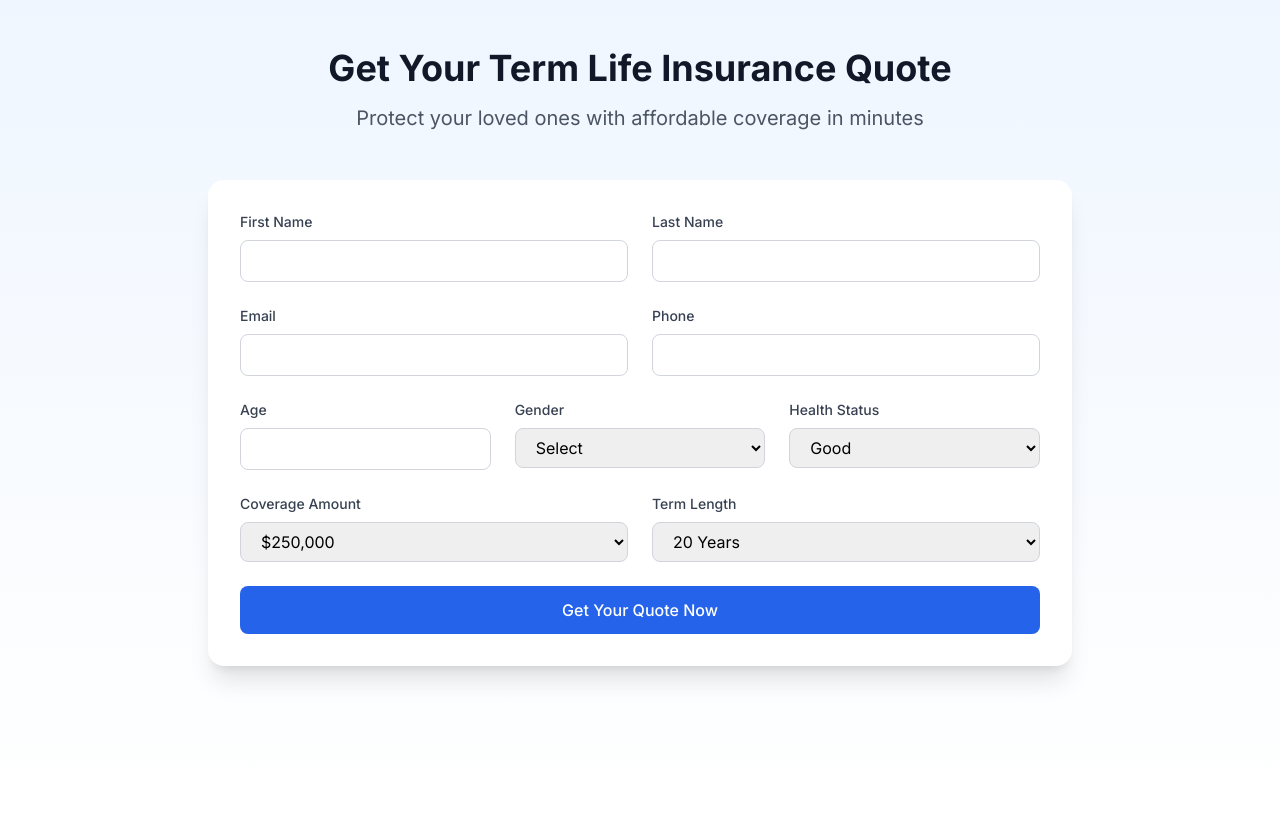
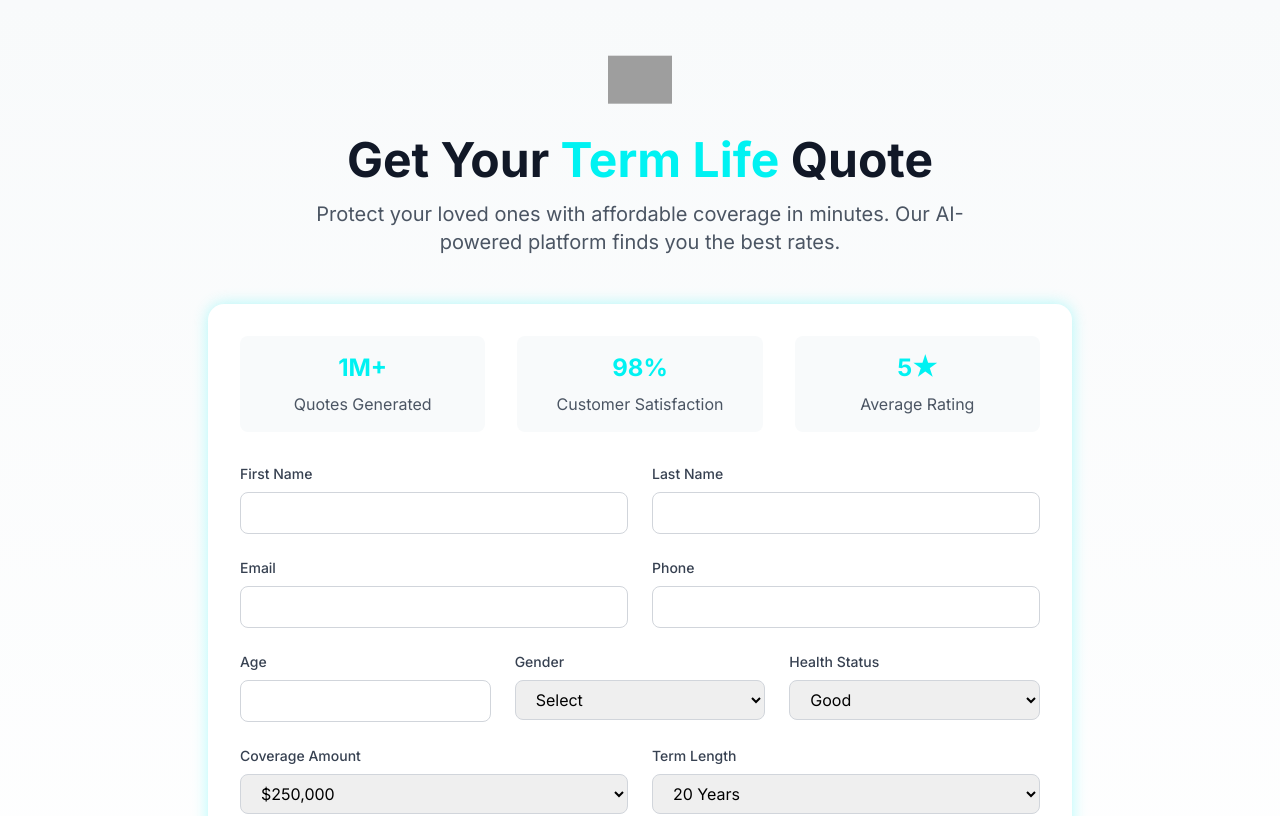
Before and after one commit to westonnelson/quotelinker-funnel, a Next.js app: page /term-life in a window 1280 px wide. Shown: the top 816 px of the page. Built offline with nearby package versions, Linux system fonts and the light colour scheme; no server answers; grey boxes are pictures that could not be loaded.

Commit message:
Add QuoteLinker branding and modern UI improvements

```diff
--- a/app/globals.css
+++ b/app/globals.css
@@ -1,3 +1,44 @@
 @tailwind base;
 @tailwind components;
 @tailwind utilities;
+
+:root {
+  --primary: #00F2F2;
+  --primary-dark: #00D6D6;
+  --primary-light: #80FFFF;
+  --background: #F8FAFB;
+}
+
+body {
+  background-color: var(--background);
+}
+
+.brand-gradient {
+  background: linear-gradient(135deg, var(--primary) 0%, var(--primary-dark) 100%);
+}
+
+.neon-glow {
+  box-shadow: 0 0 15px rgba(0, 242, 242, 0.3);
+}
+
+.hover-neon:hover {
+  box-shadow: 0 0 20px rgba(0, 242, 242, 0.4);
+  transform: translateY(-1px);
+  transition: all 0.2s ease;
+}
+
+@keyframes float {
+  0% {
+    transform: translateY(0px);
+  }
+  50% {
+    transform: translateY(-10px);
+  }
+  100% {
+    transform: translateY(0px);
+  }
+}
+
+.float-animation {
+  animation: float 6s ease-in-out infinite;
+}
--- a/app/layout.tsx
+++ b/app/layout.tsx
@@ -22,7 +22,7 @@ export default function RootLayout({
         <Script
           id="hs-script-loader"
           strategy="afterInteractive"
-          src="//js.hs-scripts.com/YOUR_HUBSPOT_ID.js"
+          src="//js.hs-scripts.com/242421918.js"
         />
         {/* Google Tag Manager */}
         <Script
--- a/app/term-life/page.tsx
+++ b/app/term-life/page.tsx
@@ -3,10 +3,12 @@
 import { useState } from 'react'
 import { useRouter } from 'next/navigation'
 import { supabase } from '@/lib/supabase'
+import Image from 'next/image'
 
 declare global {
   interface Window {
     _hsq: any[]
+    dataLayer: any[]
   }
 }
 
@@ -56,12 +58,12 @@ export default function TermLifePage() {
           coverage_amount: formData.coverage_amount,
           term_length: formData.term_length,
           health_status: formData.health_status
-        }]);
+        }])
 
         window._hsq.push(['trackEvent', {
           id: 'term_life_quote_submission',
           value: parseInt(formData.coverage_amount)
-        }]);
+        }])
       }
 
       // Track conversion in Google Analytics
@@ -70,7 +72,7 @@ export default function TermLifePage() {
           'event': 'form_submission',
           'form_name': 'term_life_quote',
           'conversion_value': parseInt(formData.coverage_amount)
-        });
+        })
       }
 
       router.push('/thank-you')
@@ -83,18 +85,44 @@ export default function TermLifePage() {
   }
 
   return (
-    <main className="min-h-screen bg-gradient-to-b from-blue-50 to-white py-12">
+    <main className="min-h-screen bg-gradient-to-b from-[#F8FAFB] to-white py-12">
       <div className="max-w-4xl mx-auto px-4">
         <div className="text-center mb-12">
-          <h1 className="text-4xl font-bold text-gray-900 mb-4">
-            Get Your Term Life Insurance Quote
+          <div className="flex justify-center mb-6">
+            <div className="relative w-16 h-16 float-animation">
+              <Image
+                src="/q-logo.png"
+                alt="QuoteLinker"
+                fill
+                className="object-contain"
+              />
+            </div>
+          </div>
+          <h1 className="text-4xl md:text-5xl font-bold text-gray-900 mb-4">
+            Get Your <span className="text-[#00F2F2]">Term Life</span> Quote
           </h1>
-          <p className="text-xl text-gray-600">
-            Protect your loved ones with affordable coverage in minutes
+          <p className="text-xl text-gray-600 max-w-2xl mx-auto">
+            Protect your loved ones with affordable coverage in minutes.
+            Our AI-powered platform finds you the best rates.
           </p>
         </div>
 
-        <div className="bg-white rounded-2xl shadow-xl p-8">
+        <div className="bg-white rounded-2xl shadow-xl p-8 neon-glow">
+          <div className="grid grid-cols-1 md:grid-cols-3 gap-8 mb-8">
+            <div className="text-center p-4 rounded-lg bg-[#F8FAFB]">
+              <div className="text-[#00F2F2] text-2xl font-bold mb-2">1M+</div>
+              <div className="text-gray-600">Quotes Generated</div>
+            </div>
+            <div className="text-center p-4 rounded-lg bg-[#F8FAFB]">
+              <div className="text-[#00F2F2] text-2xl font-bold mb-2">98%</div>
+              <div className="text-gray-600">Customer Satisfaction</div>
+            </div>
+            <div className="text-center p-4 rounded-lg bg-[#F8FAFB]">
+              <div className="text-[#00F2F2] text-2xl font-bold mb-2">5★</div>
+              <div className="text-gray-600">Average Rating</div>
+            </div>
+          </div>
+
           <form onSubmit={handleSubmit} className="space-y-6">
             <div className="grid grid-cols-1 md:grid-cols-2 gap-6">
               <div>
@@ -104,7 +132,7 @@ export default function TermLifePage() {
                 <input
                   type="text"
                   required
-                  className="w-full px-4 py-2 border border-gray-300 rounded-lg focus:ring-2 focus:ring-blue-500 focus:border-blue-500"
+                  className="w-full px-4 py-2 border border-gray-300 rounded-lg focus:ring-2 focus:ring-[#00F2F2] focus:border-[#00F2F2] hover-neon"
                   value={formData.first_name}
                   onChange={(e) => setFormData({ ...formData, first_name: e.target.value })}
                 />
@@ -116,7 +144,7 @@ export default function TermLifePage() {
                 <input
                   type="text"
                   required
-                  className="w-full px-4 py-2 border border-gray-300 rounded-lg focus:ring-2 focus:ring-blue-500 focus:border-blue-500"
+                  className="w-full px-4 py-2 border border-gray-300 rounded-lg focus:ring-2 focus:ring-[#00F2F2] focus:border-[#00F2F2] hover-neon"
                   value={formData.last_name}
                   onChange={(e) => setFormData({ ...formData, last_name: e.target.value })}
                 />
@@ -131,7 +159,7 @@ export default function TermLifePage() {
                 <input
                   type="email"
                   required
-                  className="w-full px-4 py-2 border border-gray-300 rounded-lg focus:ring-2 focus:ring-blue-500 focus:border-blue-500"
+                  className="w-full px-4 py-2 border border-gray-300 rounded-lg focus:ring-2 focus:ring-[#00F2F2] focus:border-[#00F2F2] hover-neon"
                   value={formData.email}
                   onChange={(e) => setFormData({ ...formData, email: e.target.value })}
                 />
@@ -143,7 +171,7 @@ export default function TermLifePage() {
                 <input
                   type="tel"
                   required
-                  className="w-full px-4 py-2 border border-gray-300 rounded-lg focus:ring-2 focus:ring-blue-500 focus:border-blue-500"
+                  className="w-full px-4 py-2 border border-gray-300 rounded-lg focus:ring-2 focus:ring-[#00F2F2] focus:border-[#00F2F2] hover-neon"
                   value={formData.phone}
                   onChange={(e) => setFormData({ ...formData, phone: e.target.value })}
                 />
@@ -160,7 +188,7 @@ export default function TermLifePage() {
                   required
                   min="18"
                   max="85"
-                  className="w-full px-4 py-2 border border-gray-300 rounded-lg focus:ring-2 focus:ring-blue-500 focus:border-blue-500"
+                  className="w-full px-4 py-2 border border-gray-300 rounded-lg focus:ring-2 focus:ring-[#00F2F2] focus:border-[#00F2F2] hover-neon"
                   value={formData.age}
                   onChange={(e) => setFormData({ ...formData, age: e.target.value })}
                 />
@@ -171,7 +199,7 @@ export default function TermLifePage() {
                 </label>
                 <select
                   required
-                  className="w-full px-4 py-2 border border-gray-300 rounded-lg focus:ring-2 focus:ring-blue-500 focus:border-blue-500"
+                  className="w-full px-4 py-2 border border-gray-300 rounded-lg focus:ring-2 focus:ring-[#00F2F2] focus:border-[#00F2F2] hover-neon"
                   value={formData.gender}
                   onChange={(e) => setFormData({ ...formData, gender: e.target.value })}
                 >
@@ -187,7 +215,7 @@ export default function TermLifePage() {
                 </label>
                 <select
                   required
-                  className="w-full px-4 py-2 border border-gray-300 rounded-lg focus:ring-2 focus:ring-blue-500 focus:border-blue-500"
+                  className="w-full px-4 py-2 border border-gray-300 rounded-lg focus:ring-2 focus:ring-[#00F2F2] focus:border-[#00F2F2] hover-neon"
                   value={formData.health_status}
                   onChange={(e) => setFormData({ ...formData, health_status: e.target.value })}
                 >
@@ -206,7 +234,7 @@ export default function TermLifePage() {
                 </label>
                 <select
                   required
-                  className="w-full px-4 py-2 border border-gray-300 rounded-lg focus:ring-2 focus:ring-blue-500 focus:border-blue-500"
+                  className="w-full px-4 py-2 border border-gray-300 rounded-lg focus:ring-2 focus:ring-[#00F2F2] focus:border-[#00F2F2] hover-neon"
                   value={formData.coverage_amount}
                   onChange={(e) => setFormData({ ...formData, coverage_amount: e.target.value })}
                 >
@@ -222,7 +250,7 @@ export default function TermLifePage() {
                 </label>
                 <select
                   required
-                  className="w-full px-4 py-2 border border-gray-300 rounded-lg focus:ring-2 focus:ring-blue-500 focus:border-blue-500"
+                  className="w-full px-4 py-2 border border-gray-300 rounded-lg focus:ring-2 focus:ring-[#00F2F2] focus:border-[#00F2F2] hover-neon"
                   value={formData.term_length}
                   onChange={(e) => setFormData({ ...formData, term_length: e.target.value })}
                 >
@@ -240,10 +268,24 @@ export default function TermLifePage() {
             <button
               type="submit"
               disabled={loading}
-              className="w-full bg-blue-600 text-white py-3 px-6 rounded-lg font-medium hover:bg-blue-700 focus:outline-none focus:ring-2 focus:ring-blue-500 focus:ring-offset-2 transition-colors disabled:opacity-50 disabled:cursor-not-allowed"
+              className="w-full bg-[#00F2F2] text-gray-900 py-4 px-6 rounded-lg font-medium hover:bg-[#00D6D6] focus:outline-none focus:ring-2 focus:ring-[#00F2F2] focus:ring-offset-2 transition-all disabled:opacity-50 disabled:cursor-not-allowed hover-neon"
             >
-              {loading ? 'Processing...' : 'Get Your Quote Now'}
+              {loading ? (
+                <div className="flex items-center justify-center">
+                  <div className="animate-spin rounded-full h-5 w-5 border-b-2 border-gray-900 mr-2"></div>
+                  Processing...
+                </div>
+              ) : (
+                'Get Your Personalized Quote Now'
+              )}
             </button>
+
+            <p className="text-sm text-gray-500 text-center mt-4">
+              By submitting this form, you agree to our{' '}
+              <a href="#" className="text-[#00F2F2] hover:underline">Terms of Service</a>
+              {' '}and{' '}
+              <a href="#" className="text-[#00F2F2] hover:underline">Privacy Policy</a>
+            </p>
           </form>
         </div>
       </div>
--- a/app/thank-you/page.tsx
+++ b/app/thank-you/page.tsx
@@ -2,6 +2,7 @@
 
 import { useEffect } from 'react'
 import { useRouter } from 'next/navigation'
+import Image from 'next/image'
 
 export default function ThankYouPage() {
   const router = useRouter()
@@ -16,12 +17,22 @@ export default function ThankYouPage() {
   }, [router])
 
   return (
-    <main className="min-h-screen bg-gradient-to-b from-blue-50 to-white flex items-center justify-center">
+    <main className="min-h-screen bg-gradient-to-b from-[#F8FAFB] to-white flex items-center justify-center">
       <div className="max-w-2xl mx-auto px-4 py-12">
-        <div className="bg-white rounded-2xl shadow-xl p-8">
-          <div className="w-16 h-16 bg-green-100 rounded-full flex items-center justify-center mx-auto mb-6">
+        <div className="bg-white rounded-2xl shadow-xl p-8 neon-glow">
+          <div className="flex justify-center mb-8">
+            <div className="relative w-16 h-16 float-animation">
+              <Image
+                src="/q-logo.png"
+                alt="QuoteLinker"
+                fill
+                className="object-contain"
+              />
+            </div>
+          </div>
+          <div className="w-16 h-16 bg-[#F8FAFB] rounded-full flex items-center justify-center mx-auto mb-6">
             <svg
-              className="w-8 h-8 text-green-500"
+              className="w-8 h-8 text-[#00F2F2]"
               fill="none"
               stroke="currentColor"
               viewBox="0 0 24 24"
@@ -35,12 +46,36 @@ export default function ThankYouPage() {
               />
             </svg>
           </div>
-          <h1 className="text-3xl font-bold text-gray-900 mb-4 text-center">
-            Thank You for Your Submission!
+          <h1 className="text-3xl md:text-4xl font-bold text-gray-900 mb-4 text-center">
+            Thank You for Choosing <span className="text-[#00F2F2]">QuoteLinker</span>!
           </h1>
-          <p className="text-xl text-gray-600 mb-6 text-center">
-            We've received your information and will be in touch shortly with your personalized quote.
+          <p className="text-xl text-gray-600 mb-8 text-center">
+            We've received your information and our AI is finding the best rates for you.
+            A specialist will be in touch shortly with your personalized quote.
           </p>
+          <div className="bg-[#F8FAFB] rounded-lg p-6 mb-6">
+            <h2 className="text-lg font-semibold text-gray-900 mb-3">What's Next?</h2>
+            <ul className="space-y-3">
+              <li className="flex items-center text-gray-600">
+                <svg className="w-5 h-5 text-[#00F2F2] mr-3" fill="none" stroke="currentColor" viewBox="0 0 24 24">
+                  <path strokeLinecap="round" strokeLinejoin="round" strokeWidth={2} d="M9 12l2 2 4-4m6 2a9 9 0 11-18 0 9 9 0 0118 0z" />
+                </svg>
+                Review of your application
+              </li>
+              <li className="flex items-center text-gray-600">
+                <svg className="w-5 h-5 text-[#00F2F2] mr-3" fill="none" stroke="currentColor" viewBox="0 0 24 24">
+                  <path strokeLinecap="round" strokeLinejoin="round" strokeWidth={2} d="M9 12l2 2 4-4m6 2a9 9 0 11-18 0 9 9 0 0118 0z" />
+                </svg>
+                Personalized quote preparation
+              </li>
+              <li className="flex items-center text-gray-600">
+                <svg className="w-5 h-5 text-[#00F2F2] mr-3" fill="none" stroke="currentColor" viewBox="0 0 24 24">
+                  <path strokeLinecap="round" strokeLinejoin="round" strokeWidth={2} d="M9 12l2 2 4-4m6 2a9 9 0 11-18 0 9 9 0 0118 0z" />
+                </svg>
+                Specialist consultation call
+              </li>
+            </ul>
+          </div>
           <p className="text-sm text-gray-500 text-center">
             You will be redirected to the home page in a few seconds...
           </p>
```
